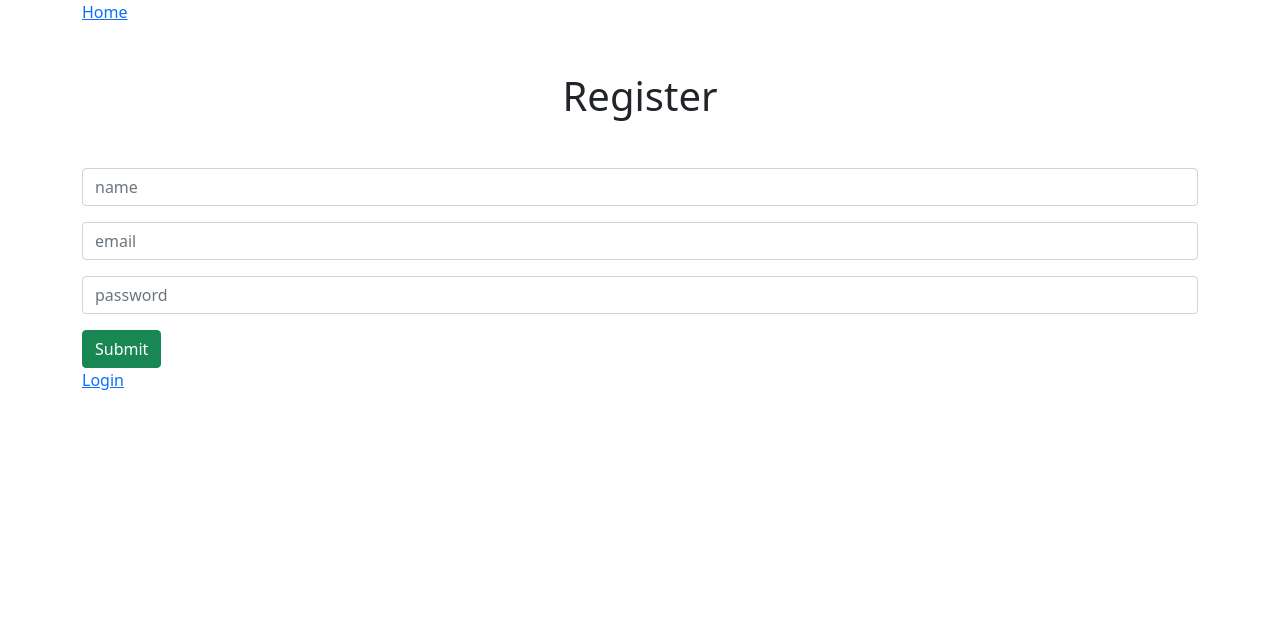
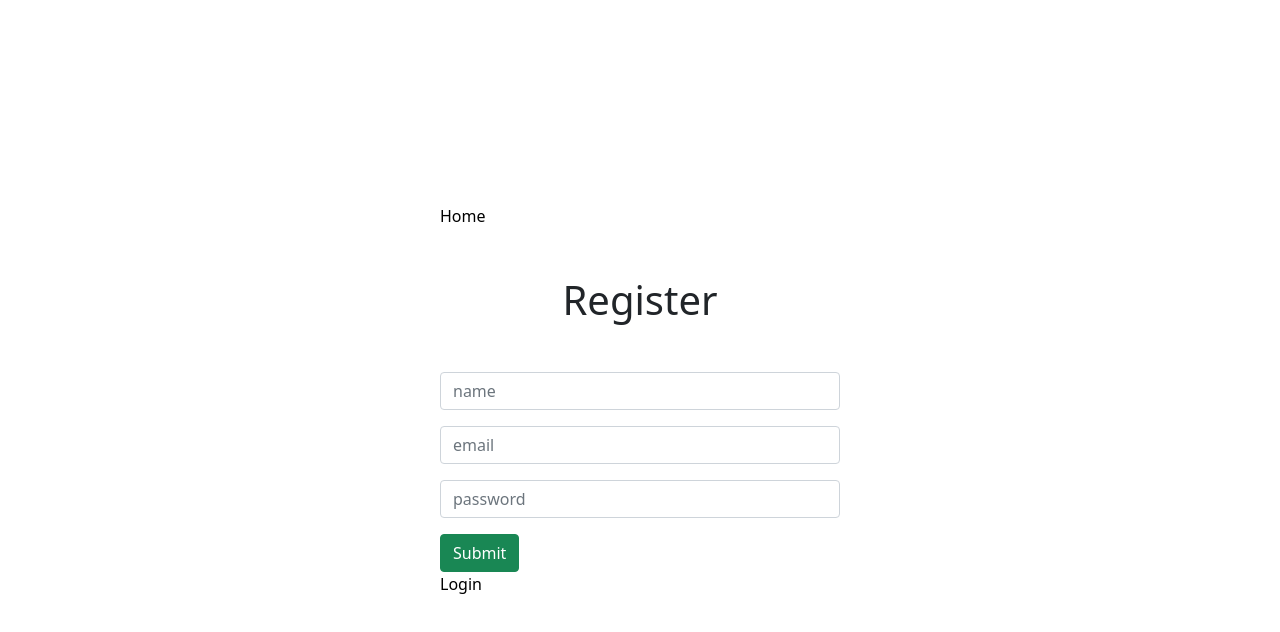
Before and after one commit to NicBab/jwtauthpern, a React (Create React App) app in the folder client/: page /register in a window 1280 px wide. Shown: the top 632 px of the page. Built offline with nearby package versions, Linux system fonts and the light colour scheme; no server answers.

Commit message:
added container to app and some centering css to home and dashboard

```diff
--- a/client/src/App.js
+++ b/client/src/App.js
@@ -3,11 +3,12 @@ import "./App.css";
 import { toast } from "react-toastify";
 import "react-toastify/dist/ReactToastify.css";
 import { Dashboard, Login, Register, Home } from "./components/index";
+import { Container } from 'react-bootstrap'
 import {
   BrowserRouter as Router,
   Routes,
   Route,
-  Navigate,
+  Navigate
 } from "react-router-dom";
 
 toast.configure();
@@ -39,8 +40,12 @@ const App = () => {
 
   return (
     <>
+     <Container
+          className="d-flex align-items-center justify-content-center"
+          style={{ minHeight: "100vh"}}>
+          <div className="w-100" style={{maxWidth: "400px"}}>
       <Router>
-        <div className="container">
+        {/* <div className="container"> */}
           <Routes>
             <Route exact path="/" element={<Home />} />
             <Route
@@ -74,8 +79,10 @@ const App = () => {
               }
             />
           </Routes>
-        </div>
+
       </Router>
+      </div>
+      </Container>
     </>
   );
 };
--- a/client/src/components/Dashboard.jsx
+++ b/client/src/components/Dashboard.jsx
@@ -1,6 +1,7 @@
 import React, { useState, useEffect } from "react";
 import { useNavigate } from 'react-router-dom'
 import { toast } from "react-toastify";
+import './css/Dashboard.css'
 
 const Dashboard = ({ setAuth }) => {
 
@@ -40,11 +41,14 @@ const Dashboard = ({ setAuth }) => {
 
   return (
     <>
-      <h1> Dashboard </h1>
-      <div>{name}</div>
+      <h1 className="dashboardText"> Dashboard </h1>
+      <div className="userName">Welcome, {name} !</div>
+      <div className="logoutButton">
       <button className="btn btn-primary" onClick={(e) => logout(e)}>
         Logout
       </button>
+      </div>
+
     </>
   );
 };
--- a/client/src/components/Home.jsx
+++ b/client/src/components/Home.jsx
@@ -1,16 +1,20 @@
 import React from "react";
 import { Link } from "react-router-dom";
+import './css/Home.css'
 
 const Home = () => {
   return (
     <>
-      <h1 className="text-center">Home</h1>
-      <button className="btn btn-warning mx-5">
+      <h1 className="homeText">Home</h1>
+      <div className="buttons">
+      <button className="btn btn-primary">
         <Link to="/login">Login</Link>
       </button>
-      <button className="btn btn-warning">
+      <button className="btn btn-info">
         <Link to="/register">Register</Link>
       </button>
+      </div>
+
     </>
   );
 };
--- a/client/src/components/css/Dashboard.css
+++ b/client/src/components/css/Dashboard.css
@@ -0,0 +1,6 @@
+.dashboardText,
+.userName,
+.logoutButton {
+    display: flex;
+    justify-content: center;
+}
--- /dev/null
+++ b/client/src/components/css/Home.css
@@ -0,0 +1,15 @@
+.homeText,
+.buttons {
+    display: flex;
+    justify-content: center;
+}
+
+.btn.btn-primary,
+.btn.btn-info {
+   margin: 10px;
+}
+
+a {
+    color: black;
+    text-decoration: none;
+}
--- a/package.json
+++ b/package.json
@@ -19,6 +19,7 @@
     "jsonwebtoken": "^8.5.1",
     "nodemon": "^2.0.15",
     "pg": "^8.7.3",
+    "react-bootstrap": "^2.2.1",
     "react-router-dom": "^5.3.0"
   }
 }
```
Also changed, not shown: 1 other file (tests, documents, lock files or other folders).
